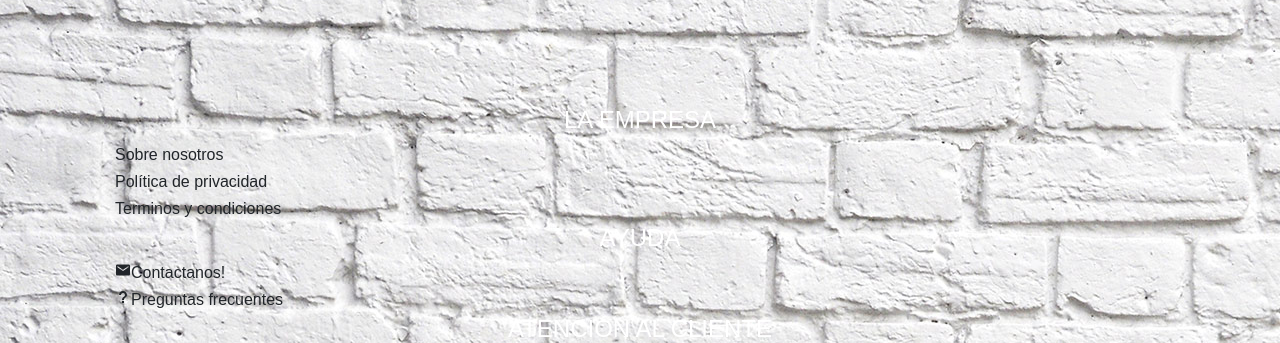
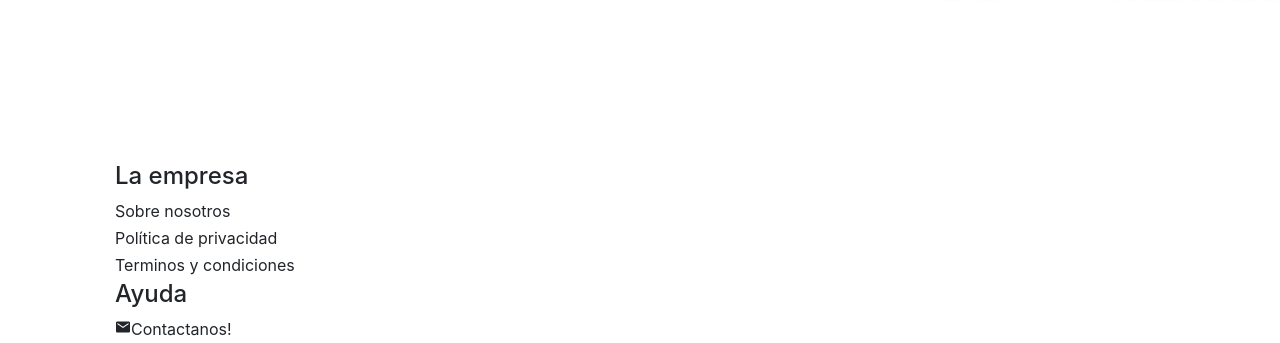
Before and after one commit to lulimartin/proyecto-integrador, a PHP site: page / in a window 1280 px wide; the page is wider, and only the part inside the window is pictured. Shown: the part 3036-3379 px from the top of that part. Run offline with PHP 8.4, Linux system fonts and the light colour scheme.

Commit message:
Update index.css

```diff
--- a/index.css
+++ b/index.css
@@ -107,20 +107,6 @@ height: 240px;
 /* Footer
 ------------------------- */
 
-*{
-  font-family: Arial;
-  box-sizing: border-box;
-}
-
-body{
-  background-image:url("background.jpg");
-}
-
-h4{
-   text-transform: uppercase;
-   color: white;
-   text-align: center;
-}
 
 .footer{
   width: 100%;
```
